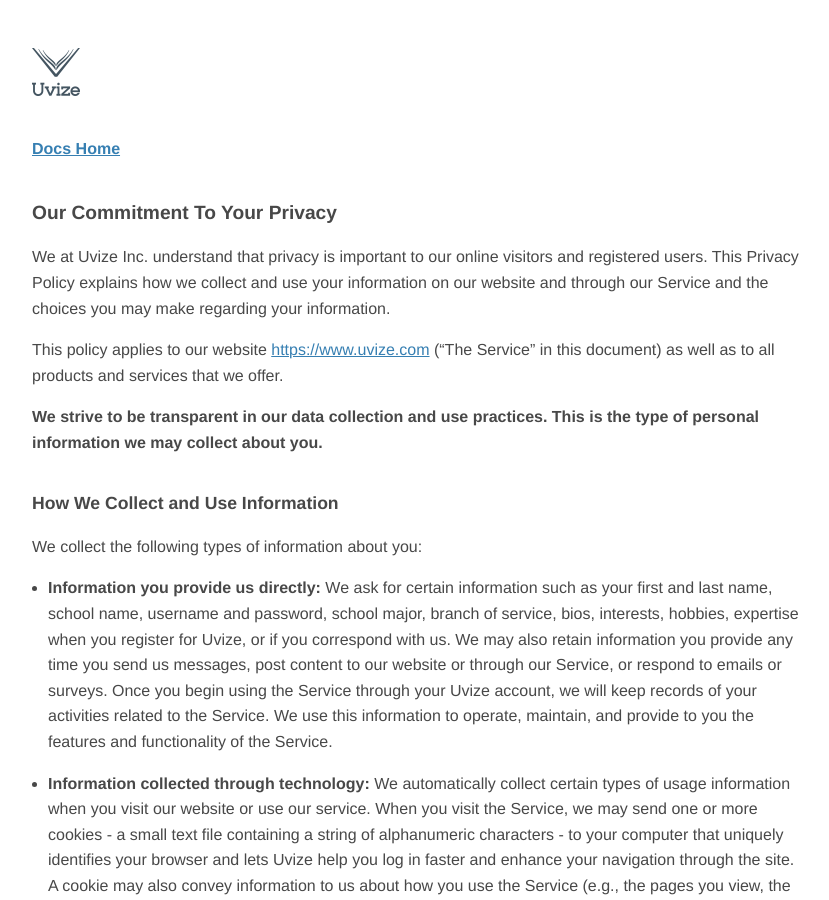
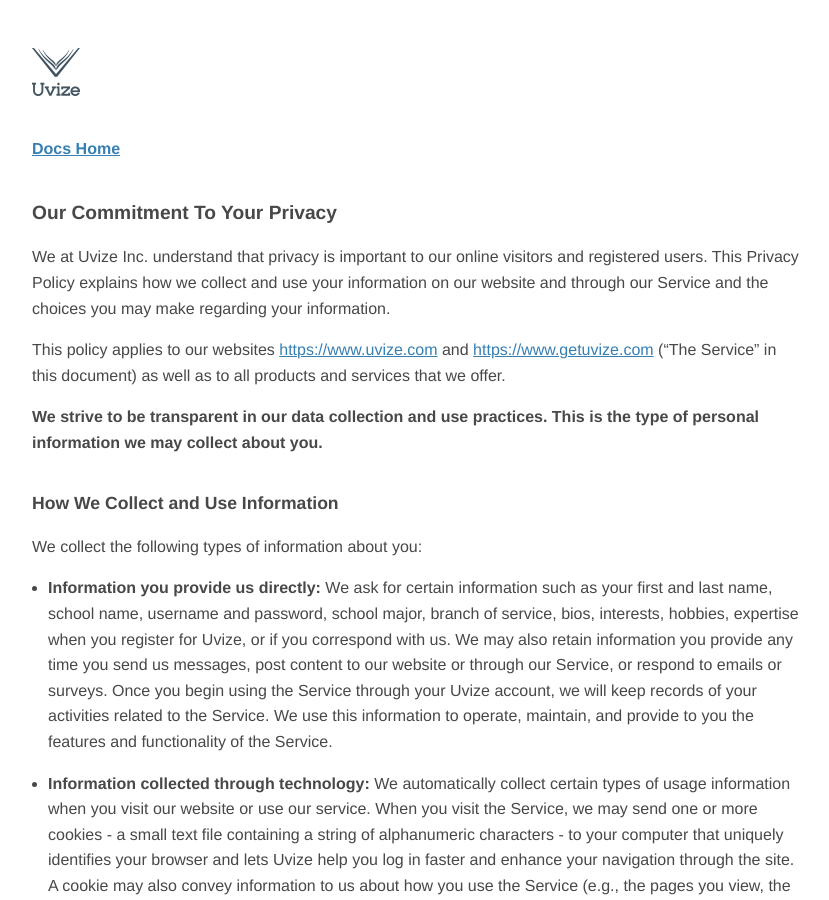
Before and after one commit to SonderMindOrg/uvize.github.io, a Jekyll site: the page built from privacy.md, in a window 1280 px wide and 900 px high. Shown: the whole window, without its empty margins (224-1053 px from the left). Built offline with Jekyll 4.4.1, drawn with Linux system fonts in a browser that asks for light colours; Markdown is read by kramdown in place of the engine named in the settings.

Commit message:
Update privacy.md
Added getuvize.com to privacy policy.

```diff
--- a/privacy.md
+++ b/privacy.md
@@ -7,7 +7,7 @@
 
 We at Uvize Inc. understand that privacy is important to our online visitors and registered users. This Privacy Policy explains how we collect and use your information on our website and through our Service and the choices you may make regarding your information.
 
-This policy applies to our website [https://www.uvize.com](https://www.uvize.com) ("The Service" in this document) as well as to all products and services that we offer.
+This policy applies to our websites [https://www.uvize.com](https://www.uvize.com) and [https://www.getuvize.com](https://www.getuvize.com) ("The Service" in this document) as well as to all products and services that we offer.
 
 **We strive to be transparent in our data collection and use practices. This is the type of personal information we may collect about you.**
 
```
